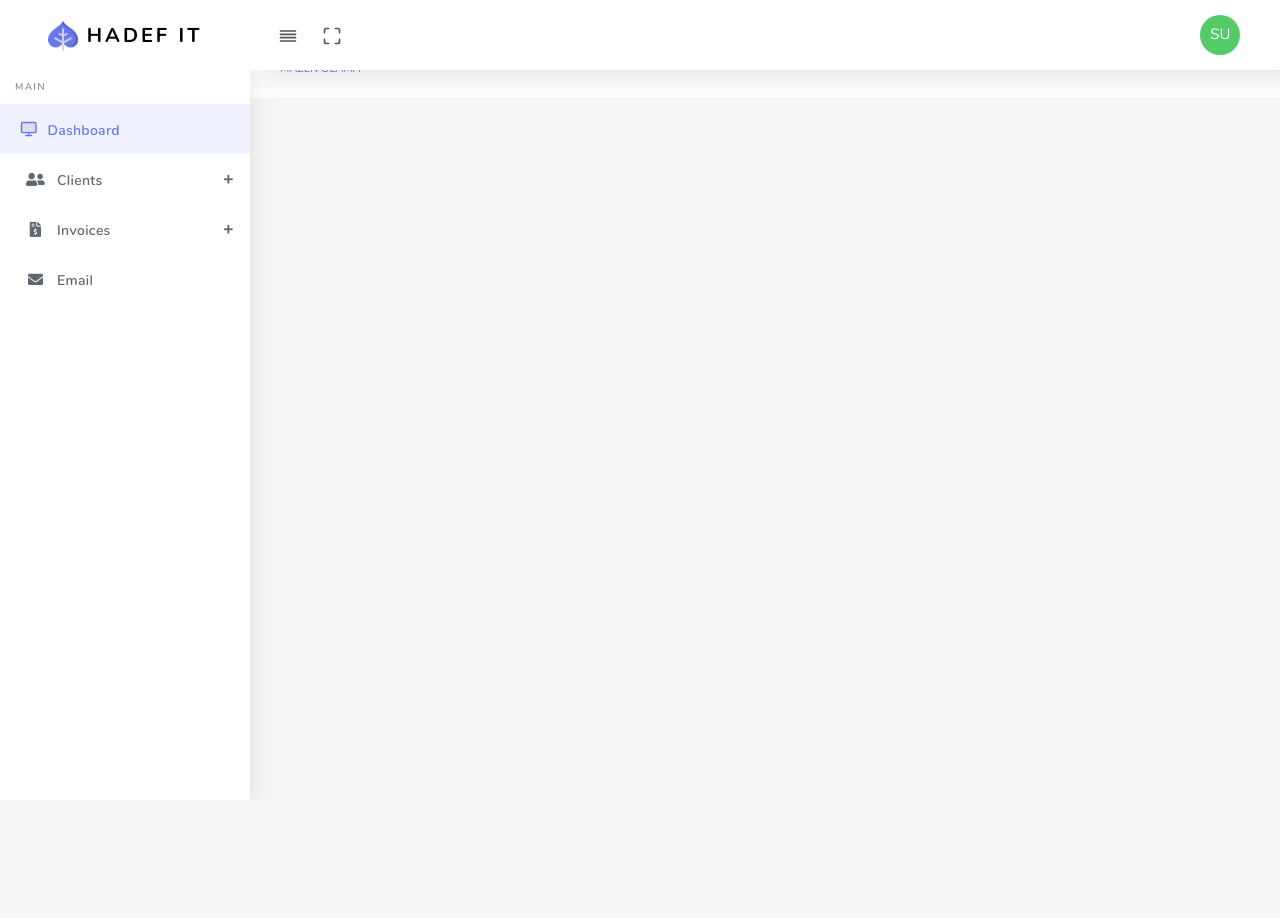
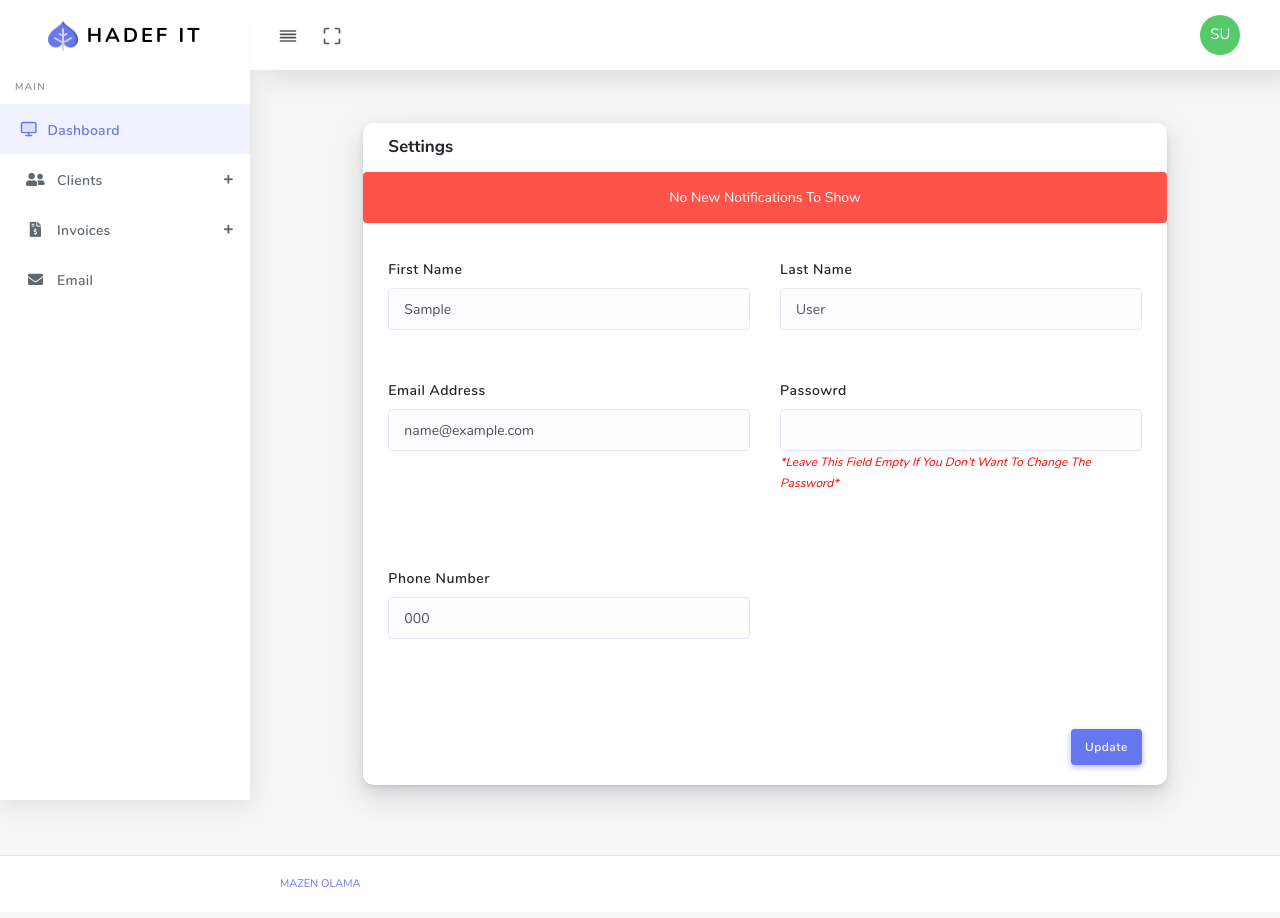
Before and after one commit to mazenolama/BMS, a PHP site: page /crm/dashboard/index.php?page=Profile in a window 1280 px wide. Before the commit the page ends 784 px from the top, so only its background shows below. Run offline with PHP 8.4, Linux system fonts and the light colour scheme; the visitor is signed in with stand-in values (Sample User, id 1); tables that the repository leaves empty or names only in its code hold one stand-in row (values such as "Sample post"); data that the repository does not hold is empty; some libraries are stand-ins or nearby versions.

Commit message:
profile edit

```diff
--- a/dashboard/Controllers/HomeController.php
+++ b/dashboard/Controllers/HomeController.php
@@ -16,11 +16,14 @@
                 $user_info = array("id" => $fetch_info['id'],
                                    "fname" => $fetch_info['fname'],
                                    "lname" => $fetch_info['lname'],
+                                   "email" => $fetch_info['email'],
+                                   "phone_no" => $fetch_info['phone_no'],
                                    "role" => $fetch_info['role'],
+                                   "curr_status" => $fetch_info['curr_status'],
+                                   "notes" => $fetch_info['notes'],
                                    "full_name" =>  $fetch_info['fname'].' '.$fetch_info['lname'],
                                    "fname_letter" => ucfirst($fetch_info['fname'][0]),
-                                   "lname_letter" => ucfirst($fetch_info['lname'][0]),
-                                   "phone_no" => $fetch_info['phone_no']);
+                                   "lname_letter" => ucfirst($fetch_info['lname'][0]));
                 $full_name =$user_info['full_name'];
                 $user_id = $user_info['id'];
             }
@@ -29,6 +32,55 @@
             header('Location: ../index.php');
         }
     /***************    Checking Vaild Authorization       ***************/
+
+    /***************         Update Employee Profile       ***************/
+
+        if(isset($_POST['update-profile'])){
+
+            $datetime = date_create()->format('Y-m-d H:i:s');
+            $notfiy = 'Has Updated An Existing User';
+
+            $fname_user = mysqli_real_escape_string($con,$_POST['fname']);
+            $lname_user = mysqli_real_escape_string($con,$_POST['lname']);
+            $email_user = mysqli_real_escape_string($con,$_POST['email']);
+            $phone_no_user = mysqli_real_escape_string($con,$_POST['phone_no']);
+            $role_user = mysqli_real_escape_string($con,$_POST['role']);
+            $curr_status_user = mysqli_real_escape_string($con,$_POST['curr_status']);
+            $password_user = mysqli_real_escape_string($con,$_POST['password']);
+
+            if(!empty($fname_user) && !empty($email_user) && !empty($phone_no_user)){
+
+                if(!empty($password_user)){
+                    $password_user= password_hash($password_user, PASSWORD_ARGON2ID);
+
+                    $query  = "UPDATE users SET fname='$fname_user',lname='$lname_user',
+                                email='$email_user',phone_no='$phone_no_user',notes='$notes_user',
+                                role='$role_user', curr_status='$curr_status_user', password='$password_user',
+                                updated_at='$datetime' WHERE id='$user_id';";
+                }
+                else{
+                    $query  = "UPDATE users SET fname='$fname_user',lname='$lname_user',
+                                email='$email_user',phone_no='$phone_no_user',notes='$notes_user',
+                                role='$role_user', curr_status='$curr_status_user',updated_at='$datetime'
+                                WHERE id='$user_id';";
+                }
+
+                if(mysqli_query($con, $query)){
+                    $_SESSION['success'] = 'Updated An Existing User Successfully';
+                    die("<script>window.location = 'index.php?page=Profile'; window.reload();</script>");
+                }
+                else{
+                    $_SESSION['error'] = 'Failed To Updated An Existing User';
+                }
+
+            }
+            else{
+                $_SESSION['error'] = 'Please Make Sure You Filled The Required Fields';
+            }
+        }
+
+
+    /***************         Update Employee Profile       ***************/
 
     /***************         Get Notifications             ***************/
 
--- a/dashboard/views/Profile.php
+++ b/dashboard/views/Profile.php
@@ -0,0 +1,114 @@
+<div class="main-content" style="min-height: 600px;">
+    <section class="section">
+        <div class="section-body">
+            <div class="row">
+                <div class="col-md-1"></div>
+                <div class="col-md-10">
+                    <div class="card">
+                    <form class="needs-validation" method="POST" autocomplete="off" action="index.php?page=Profile" novalidate="">
+                            <div class="card-header">
+                                <h4>Settings</h4>
+                            </div>
+                            <?php
+                                if(count($errors) > 0) { ?>
+                                    <div class="alert alert-danger text-center">
+                                        <?php
+                                        foreach($errors as $showerror){
+                                            echo $showerror;
+                                        }
+                                        ?>
+                                    </div>
+                                <?php
+                                }
+                            ?>
+                            <div class="card-body">
+                                <div class="form-group row">
+                                    <div class="form-group col-md-6">
+                                        <label class="label-title">First Name</label>
+                                        <input type="text" class="form-control" value="<?= $user_info['fname'];?>" name="fname" placeholder="John" required="">
+                                        <div class="valid-feedback"></div>
+                                        <div class="invalid-feedback"> Please Write User First Name !!</div>
+                                    </div>
+
+                                    <div class="form-group col-md-6">
+                                        <label class="label-title">Last Name</label>
+                                        <input type="text" class="form-control" value="<?= $user_info['lname'];?>" name="lname" placeholder="Doe" required="">
+                                        <div class="valid-feedback"></div>
+                                        <div class="invalid-feedback"> Please Write User First Name !!</div>
+                                    </div>
+                                </div>
+
+                                <div class="form-group row">
+
+                                    <div class="form-group col-md-6">
+                                        <label class="label-title">Email Address</label>
+                                        <input type="Email" class="form-control" name="email" value="<?= $user_info['email'];?>" placeholder="something@example.com" required="">
+                                        <div class="valid-feedback"></div>
+                                        <div class="invalid-feedback">Email Format is invalid.</div>
+                                    </div>
+
+                                    <div class="form-group col-md-6">
+                                        <label class="label-title">Passowrd</label>
+                                        <input id="password" type="password" placeholder=" " class="form-control pwstrength" data-indicator="pwindicator" name="password" tabindex="2">
+                                        <span style="font-style: italic; color:red; font-size: 12px;">*Leave This Field Empty If You Don't Want To Change The Password*</span>
+                                    </div>
+
+                                </div>
+
+                                <div class="form-group row">
+
+                                    <?php if($user_info['role']=='Admin'){ ?>
+                                        <div class="form-group col-md-6">
+                                            <label class="label-title">Role : </label>
+                                            <select class="form-control selectric" name="role" required>
+                                                <option disabled>-------------------------- Select User Role ---------------------------</option>
+                                                <option value="Admin"<?php if($user_info['role']=='Admin'){echo 'selected="selected"';}?> >Admin</option>
+                                                <option value="Standard" <?php if($user_info['role']=='Standard'){echo 'selected="selected"';} ?> >Standard</option>
+                                            </select>
+                                        </div>
+                                        <div class="form-group col-md-6">
+                                            <label class="label-title">User Status :</label>
+                                            <select class="form-control selectric" name="curr_status" required>
+                                                <option value="Active" <?php if($user_info['curr_status']=='Active') echo 'selected="selected"'; ?> >Active</option>
+                                                <option value="Inactive" <?php if($user_info['curr_status']=='Inactive') echo 'selected="selected"'; ?> >Inactive</option>
+                                            </select>
+                                        </div>
+                                    <?php } ?>
+
+                                    <?php if($user_info['role']=='Standard'){ ?>
+                                        <div class="form-group col-md-6">
+                                            <label class="label-title">Role : </label>
+                                            <select class="form-control selectric" name="role" required>
+                                                <option selected="selected"><?= $user_info['role']?></option>
+                                            </select>
+                                        </div>
+                                        <div class="form-group col-md-6">
+                                            <label class="label-title">User Status :</label>
+                                            <select class="form-control selectric" name="curr_status" required>
+                                                <option  selected="selected"><?= $user_info['curr_status']?></option>
+                                            </select>
+                                        </div>
+                                    <?php } ?>
+
+                                </div>
+                                <div class="form-group row">
+
+                                    <div class="form-group col-md-6">
+                                        <label class="label-title">Phone Number</label>
+                                        <input type="number" class="form-control" name="phone_no" value="<?= $user_info['phone_no'];?>" placeholder="0555555555" required="">
+                                        <div class="valid-feedback"></div>
+                                        <div class="invalid-feedback"> Please Write User Phone Number !!</div>
+                                    </div>
+
+                                </div>
+                            </div>
+                            <div class="card-footer text-right">
+                                <button class="btn btn-primary" type="submit" name="update-profile">Update</button>
+                            </div>
+                        </form>
+                    </div>
+                </div>
+            </div>
+        </div>
+    </section>
+</div>
--- a/dashboard/views/layout/navbar.php
+++ b/dashboard/views/layout/navbar.php
@@ -17,7 +17,7 @@
         class="nav-link dropdown-toggle nav-link-lg nav-link-user"> <figure class="avatar mr-2 avatar-sm bg-success text-white" style="font-size: 15px;height: 40px;width: 40px;" data-initial="<?=$user_info["fname_letter"] . $user_info["lname_letter"] ?>"></figure> <span class="d-sm-none d-lg-inline-block"></span></a>
         <div class="dropdown-menu dropdown-menu-right pullDown">
         <div class="dropdown-title">Hello <?=$user_info["fname"] ?></div>
-        <a href="profile.html" class="dropdown-item has-icon"> <i class="far
+        <a href="index.php?page=Profile" class="dropdown-item has-icon"> <i class="far
                 fa-user"></i> Profile
         </a> <a href="timeline.html" class="dropdown-item has-icon"> <i class="fas fa-bolt"></i>
             Activities
```
Also changed, not shown: dashboard/Controllers/UserController.php (+4 -6 lines), dashboard/views/test.php (+14 -11 lines).
